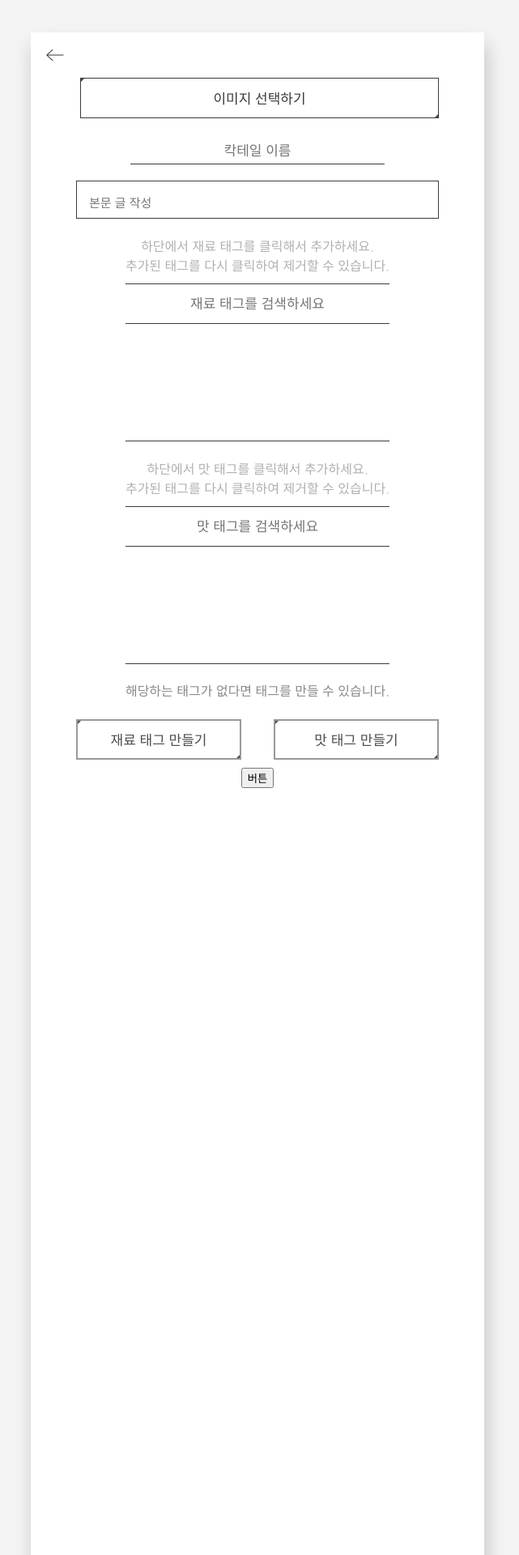
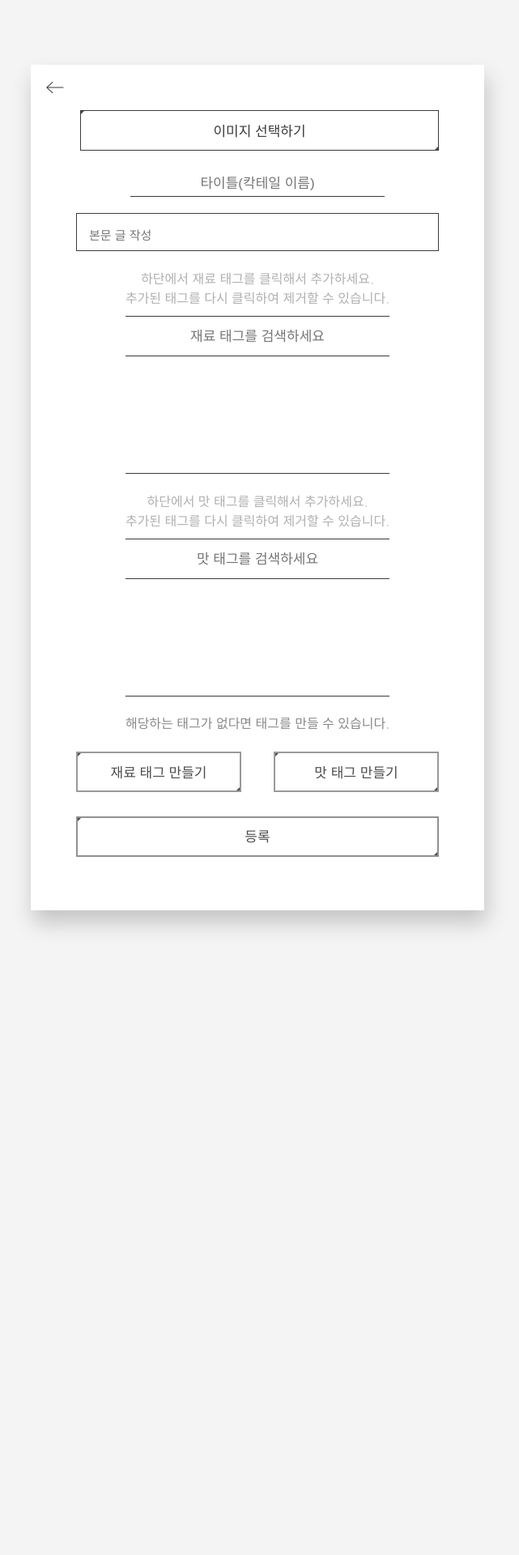
Before and after one commit to clomia/Aribi, a Django app: page /postings/create in a window 1280 px wide. Shown: the top 1920 px of the page at 81% size, without its empty margins (322-963 px from the left). After the commit the page ends 1148 px from the top, so only its background shows below. Run offline with Django 3.2, Linux system fonts and the light colour scheme; data that the repository does not hold is empty.

```diff
--- a/postings/forms.py
+++ b/postings/forms.py
@@ -19,7 +19,7 @@ class PostingCreateFrom(forms.ModelForm):
         label="",
         widget=forms.TextInput(
             attrs={
-                "placeholder": "칵테일 이름",
+                "placeholder": "타이틀(칵테일 이름)",
             }
         ),
     )
--- a/static/css/page/posting-create/core.css
+++ b/static/css/page/posting-create/core.css
@@ -11,8 +11,7 @@ body{
 
 .box{
     width: 70vmin;
-    height: 10000vmin;
-    margin-top: 40px;
+    margin: 10vmin 0;
     display: flex;
     flex-direction: column;
     align-items: center;
@@ -68,3 +67,8 @@ ul {
     /* 위에있는 .box form label 셀렉터랑 겹쳐서 그 아래에 정의한다. */
     display: flex !important;
 }
+
+.submit-btn{
+    margin-top: 20px;
+    border: 2px solid rgba(0, 0, 0, 0.43);
+}
--- a/static/js/posting-create/4-tag-create.js
+++ b/static/js/posting-create/4-tag-create.js
@@ -49,6 +49,11 @@ window.addEventListener('load', function () {
             const [constituentLabel, flavorLabel] = targetLabel;
             constituentLabel.classList.add("selected-constituent");
             flavorLabel.classList.add("selected-flavor");
+            if (!(constituentId === "liquid")) {
+                alcoholInput.classList.add('none');
+            } else {
+                alcoholInput.classList.remove('none');
+            }
         })
     }
 })
@@ -113,10 +118,17 @@ function addTag(name, className) {
             tag.classList.remove("none");
         })
     })
+    //*이벤트리스너는 비동기로 실행되기때문에 태그가 추가된것을 확인한 후 스크롤하도록 한다.
+    const seletedTagBox = document.querySelector(`.tag-box__${className}__selected__field`);
+
+    let observer = new MutationObserver((mutations) => {
+        if (seletedTagBox.firstChild) {
+            seletedTagBox.firstChild.scrollIntoView({ behavior: 'smooth', block: 'center' });
+        }
+    })
+    observer.observe(seletedTagBox, { childList: true });
+
     tag.click()
-    //*이벤트리스너가 비동기로 실행되는거면 firstChild가 없을 수도 있어서 이 부분을 바꿔야 한다.
-    const seletedTagBox = document.querySelector(`.tag-box__${className}__selected__field`);
-    seletedTagBox.firstChild.scrollIntoView({ behavior: 'smooth', block: 'center' });
 }
 
 //------------ AJAX----------------
--- a/templates/page/posting-create/main.html
+++ b/templates/page/posting-create/main.html
@@ -56,7 +56,7 @@
                 </div>
             </div>
             {% include 'page/posting-create/tag-create.html' %}
-            <button>버튼</button>
+            <button class="sexy-btn submit-btn">등록</button>
         </form>
     </div>
 
```
